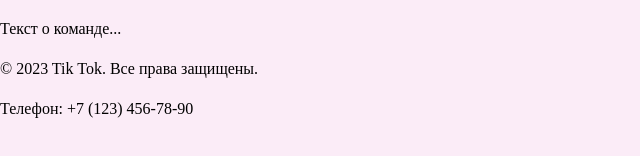
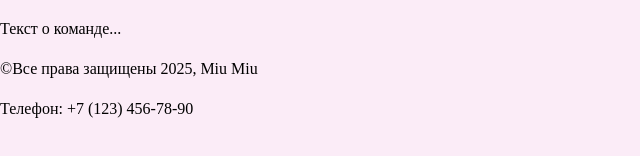
Before and after one commit to mashakolch/pr, a plain HTML site: page src/about.html in a window 1280 px wide. Shown: the part 322-478 px from the top of the page, 0-640 px from the left. Drawn offline with Linux system fonts and the light colour scheme.

Commit message:
feat: add changes

```diff
--- a/src/about.html
+++ b/src/about.html
@@ -38,7 +38,7 @@
         </section>
     </main>
     <footer>
-        <p>&copy; 2023 Tik Tok. Все права защищены.</p>
+        <p>&copy;Все права защищены 2025, Miu Miu</p>
         <p>Телефон: +7 (123) 456-78-90</p>
     </footer>
 </body>
```
Also changed, not shown: src/contacts.html (+1 -1 lines).
